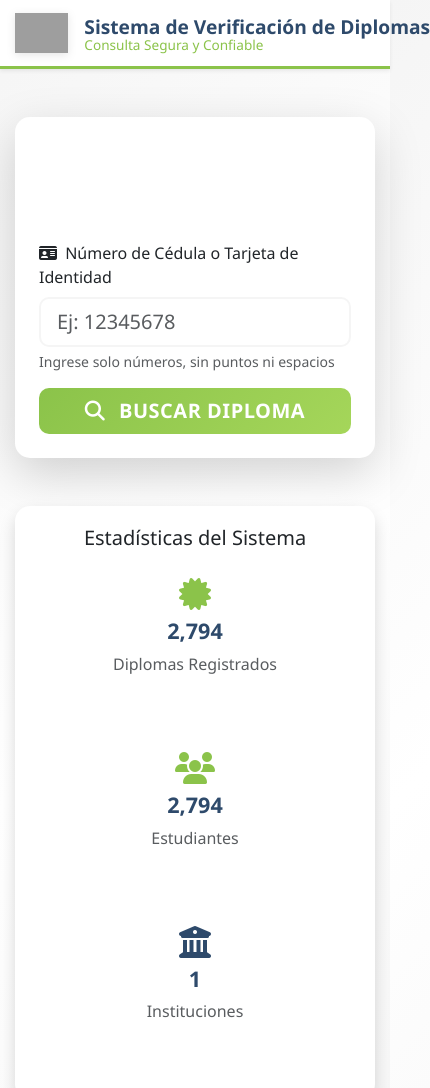
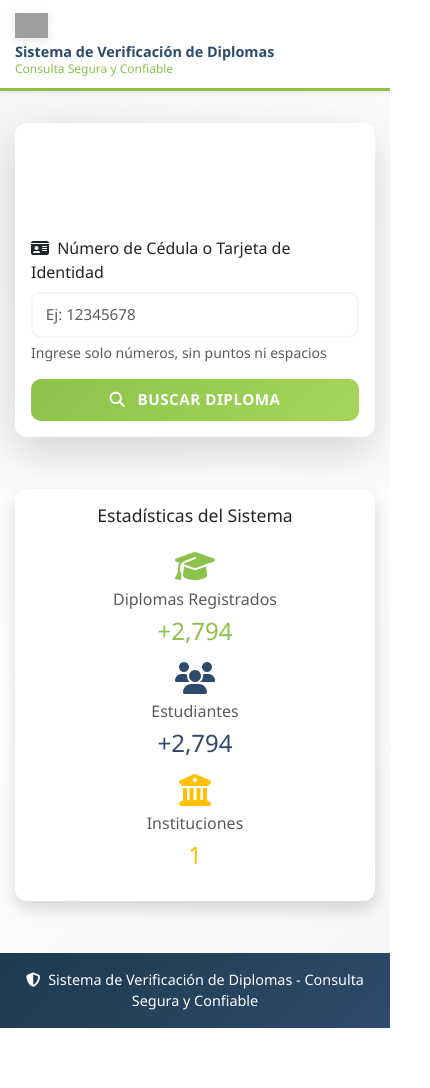
Before and after one commit to nicolasmoreno2914/diploma-verification, a website: page public/index.html in a window 390 px wide. Shown: the top 1088 px of the page, 430 px wide, since content can reach past the window. After the commit the page ends 1028 px from the top, so only its background shows below. Drawn offline with nearby package versions, Linux system fonts and the light colour scheme; grey boxes are pictures that could not be loaded.

Commit message:
OPTIMIZACIÓN MÓVIL COMPLETA: Diseño responsive perfecto para celulares y tablets

```diff
--- a/public/index.html
+++ b/public/index.html
@@ -25,7 +25,7 @@
     <!-- Main Content -->
     <div class="container mt-5">
         <div class="row justify-content-center">
-            <div class="col-md-8 col-lg-6">
+            <div class="col-12 col-md-8 col-lg-6">
                 <!-- Search Card -->
                 <div class="card shadow-lg">
                     <div class="card-header bg-gradient text-white text-center">
@@ -98,32 +98,32 @@
             </div>
         </div>
 
-        <!-- Statistics Section -->
+        <!-- Statistics -->
         <div class="row mt-5">
             <div class="col-12">
                 <div class="card shadow">
                     <div class="card-body text-center">
                         <h5 class="card-title">Estadísticas del Sistema</h5>
-                        <div class="row" id="statsContainer">
-                            <div class="col-md-4">
-                                <div class="stat-item">
-                                    <i class="fas fa-certificate fa-2x text-primary mb-2"></i>
-                                    <h4 id="totalDiplomas">-</h4>
-                                    <p class="text-muted">Diplomas Registrados</p>
+                        <div class="row mt-4">
+                            <div class="col-12 col-md-4 mb-3 mb-md-0">
+                                <div class="text-center">
+                                    <i class="fas fa-graduation-cap fa-2x text-primary mb-2"></i>
+                                    <h6 class="text-muted">Diplomas Registrados</h6>
+                                    <p class="display-4 text-success mb-0" id="diplomas-count">---</p>
                                 </div>
                             </div>
-                            <div class="col-md-4">
-                                <div class="stat-item">
-                                    <i class="fas fa-users fa-2x text-success mb-2"></i>
-                                    <h4 id="totalEstudiantes">-</h4>
-                                    <p class="text-muted">Estudiantes</p>
+                            <div class="col-12 col-md-4 mb-3 mb-md-0">
+                                <div class="text-center">
+                                    <i class="fas fa-users fa-2x text-info mb-2"></i>
+                                    <h6 class="text-muted">Estudiantes</h6>
+                                    <p class="display-4 text-info mb-0" id="estudiantes-count">---</p>
                                 </div>
                             </div>
-                            <div class="col-md-4">
-                                <div class="stat-item">
-                                    <i class="fas fa-university fa-2x text-info mb-2"></i>
-                                    <h4 id="totalInstituciones">-</h4>
-                                    <p class="text-muted">Instituciones</p>
+                            <div class="col-12 col-md-4">
+                                <div class="text-center">
+                                    <i class="fas fa-university fa-2x text-warning mb-2"></i>
+                                    <h6 class="text-muted">Instituciones</h6>
+                                    <p class="display-4 text-warning mb-0" id="instituciones-count">---</p>
                                 </div>
                             </div>
                         </div>
@@ -147,12 +147,15 @@
     <script>
         // Sistema de Verificación de Diplomas - Solución Embebida Definitiva
         document.addEventListener('DOMContentLoaded', function() {
-            console.log('Script embebido cargado correctamente');
+            // Cargar estadísticas al inicio
+            loadStatistics();
 
-            // Cargar estadísticas fijas inmediatamente
-            document.getElementById('totalDiplomas').textContent = '2,794';
-            document.getElementById('totalEstudiantes').textContent = '2,794';
-            document.getElementById('totalInstituciones').textContent = '1';
+            function loadStatistics() {
+                // Estadísticas fijas según decisión del usuario
+                document.getElementById('diplomas-count').textContent = '+2,794';
+                document.getElementById('estudiantes-count').textContent = '+2,794';
+                document.getElementById('instituciones-count').textContent = '1';
+            }
             console.log('Estadísticas cargadas correctamente');
 
             // Elementos del DOM
--- a/public/styles.css
+++ b/public/styles.css
@@ -140,9 +140,8 @@ body {
 
 /* Efectos hover para el logo SVG */
 .navbar-brand:hover {
-    text-decoration: none;
-    transform: translateY(-1px);
-    transition: all 0.3s ease;
+    transform: scale(1.02);
+    transition: transform 0.3s ease;
 }
 
 .navbar-brand img {
@@ -294,3 +293,174 @@ footer {
     border-radius: 8px;
     margin: 10px 0;
 }
+
+/* ===== OPTIMIZACIONES MÓVILES ===== */
+
+/* Media queries para dispositivos móviles */
+@media (max-width: 768px) {
+    /* Navbar móvil */
+    .navbar-brand {
+        flex-direction: column;
+        align-items: flex-start !important;
+        text-align: left;
+    }
+
+    .navbar-brand img {
+        height: 30px !important;
+        margin-bottom: 5px;
+        margin-right: 0 !important;
+    }
+
+    .brand-title {
+        font-size: 1rem !important;
+        line-height: 1.2;
+        margin-bottom: 2px;
+    }
+
+    .brand-subtitle {
+        font-size: 0.8rem !important;
+        line-height: 1.1;
+    }
+
+    /* Container principal */
+    .container {
+        padding-left: 15px;
+        padding-right: 15px;
+    }
+
+    /* Cards móviles */
+    .card {
+        margin-bottom: 20px;
+        border-radius: 12px;
+    }
+
+    .card-body {
+        padding: 1.5rem !important;
+    }
+
+    .card-header {
+        padding: 1rem 1.5rem;
+    }
+
+    .card-header h3 {
+        font-size: 1.3rem !important;
+    }
+
+    .card-header p {
+        font-size: 0.9rem !important;
+    }
+
+    /* Formularios móviles */
+    .form-control-lg {
+        font-size: 1rem !important;
+        padding: 0.75rem 1rem;
+    }
+
+    .btn-lg {
+        font-size: 1rem !important;
+        padding: 0.75rem 1.5rem;
+    }
+
+    /* Resultados móviles */
+    .diploma-info {
+        padding: 1rem !important;
+    }
+
+    .diploma-info h4 {
+        font-size: 1.2rem !important;
+    }
+
+    .diploma-info p {
+        font-size: 0.9rem !important;
+        margin-bottom: 0.5rem;
+    }
+
+    /* Estadísticas móviles */
+    .row .col-md-4 {
+        margin-bottom: 15px;
+    }
+
+    .text-center h5 {
+        font-size: 1.1rem !important;
+    }
+
+    .text-center .display-4 {
+        font-size: 2rem !important;
+    }
+
+    /* Footer móvil */
+    footer {
+        padding: 1.5rem 0 !important;
+        font-size: 0.9rem;
+    }
+
+    /* Espaciado móvil */
+    .mt-5 {
+        margin-top: 2rem !important;
+    }
+
+    .mb-4 {
+        margin-bottom: 1.5rem !important;
+    }
+}
+
+/* Media queries para pantallas muy pequeñas (teléfonos en vertical) */
+@media (max-width: 480px) {
+    .navbar-brand img {
+        height: 25px !important;
+    }
+
+    .brand-title {
+        font-size: 0.9rem !important;
+    }
+
+    .brand-subtitle {
+        font-size: 0.75rem !important;
+    }
+
+    .card-body {
+        padding: 1rem !important;
+    }
+
+    .card-header {
+        padding: 0.75rem 1rem;
+    }
+
+    .card-header h3 {
+        font-size: 1.1rem !important;
+    }
+
+    .form-control-lg {
+        font-size: 0.95rem !important;
+        padding: 0.6rem 0.8rem;
+    }
+
+    .btn-lg {
+        font-size: 0.95rem !important;
+        padding: 0.6rem 1.2rem;
+    }
+
+    .text-center .display-4 {
+        font-size: 1.5rem !important;
+    }
+}
+
+/* Mejoras generales para touch devices */
+@media (hover: none) and (pointer: coarse) {
+    .btn {
+        min-height: 44px;
+        min-width: 44px;
+    }
+
+    .form-control {
+        min-height: 44px;
+    }
+
+    .card:hover {
+        transform: none;
+    }
+
+    .form-control:focus {
+        transform: none;
+    }
+}
```
